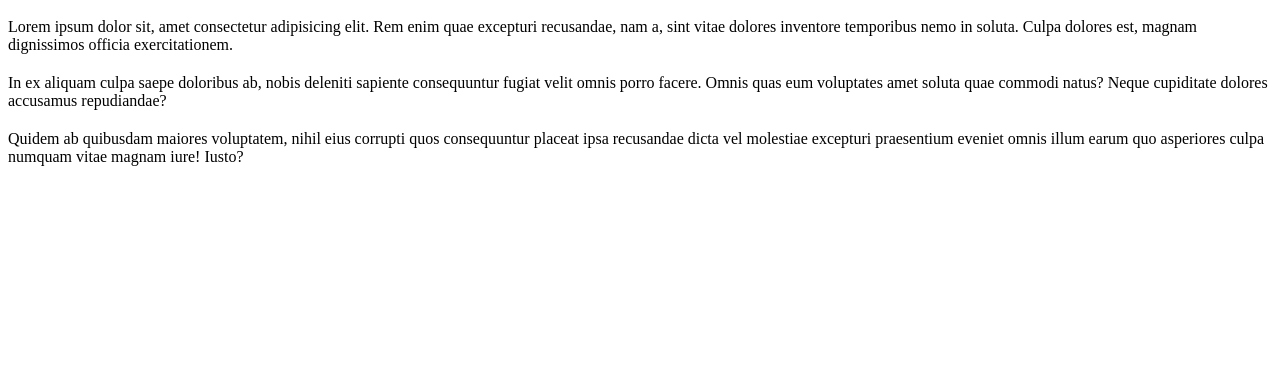
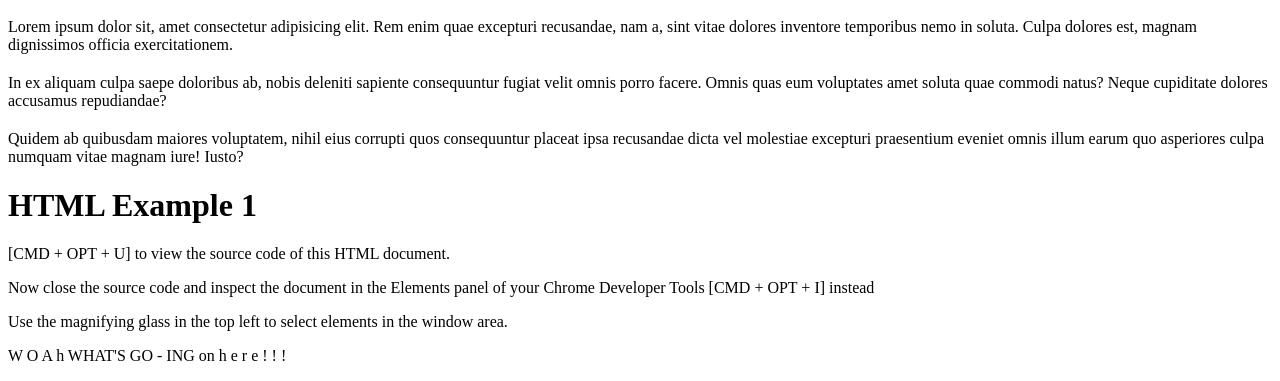
Before and after one commit to nicholasplachance/SavvyCoders-Random-Project, a website: page index.html in a window 1280 px wide. Shown: the part 474-855 px from the top of the page. Before the commit the page ends 800 px from the top, so only its background shows below. Drawn offline with Linux system fonts and the light colour scheme.

Commit message:
Add some practice HTML

```diff
--- a/index.html
+++ b/index.html
@@ -9,7 +9,7 @@
 <body>
     <header>
       <h1>Nick La Chance</h1>
-      <figure><img src="https://images-na.ssl-images-amazon.com/images/I/81y9oJLmsNL._SY679_.jpg" alt="OSRS Gnome Child"></figure>
+      <figure><img src="https://images-na.ssl-images-amazon.com/images/I/81y9oJLmsNL._SY679_.jpg" alt="Infinite Crisis Cover Art by Jim Lee"></figure>
     </header>
     <nav>
       <ul>
@@ -23,7 +23,6 @@
       <section>
         <h2></h2>
         <p>Lorem ipsum dolor sit, amet consectetur adipisicing elit. Rem enim quae excepturi recusandae, nam a, sint vitae dolores inventore temporibus nemo in soluta. Culpa dolores est, magnam dignissimos officia exercitationem.</p>
-        <a href=""></a>
       </section>
       <section>
         <h2></h2>
@@ -37,5 +36,26 @@
       </section>
       <footer></footer>
     </main>
+
+
+    <h1>HTML Example 1</h1>
+<p>[CMD + OPT + U] to view the source code of this HTML document.</p>
+<p>Now close the source code and inspect the document in the Elements panel of your Chrome Developer Tools [CMD + OPT + I] instead</p>
+<p>Use the magnifying glass in the top left to select elements in the window area.</p>
+<p>
+  W  O  A  h
+    WHAT'S
+  GO  -  ING
+                    on
+
+
+  h   e   r   e
+              !
+        !
+  !
+</p>
+<!-- ALERT: THIS IS JUST A COMMENT -->
+
+<!--
 </body>
 </html>
```
